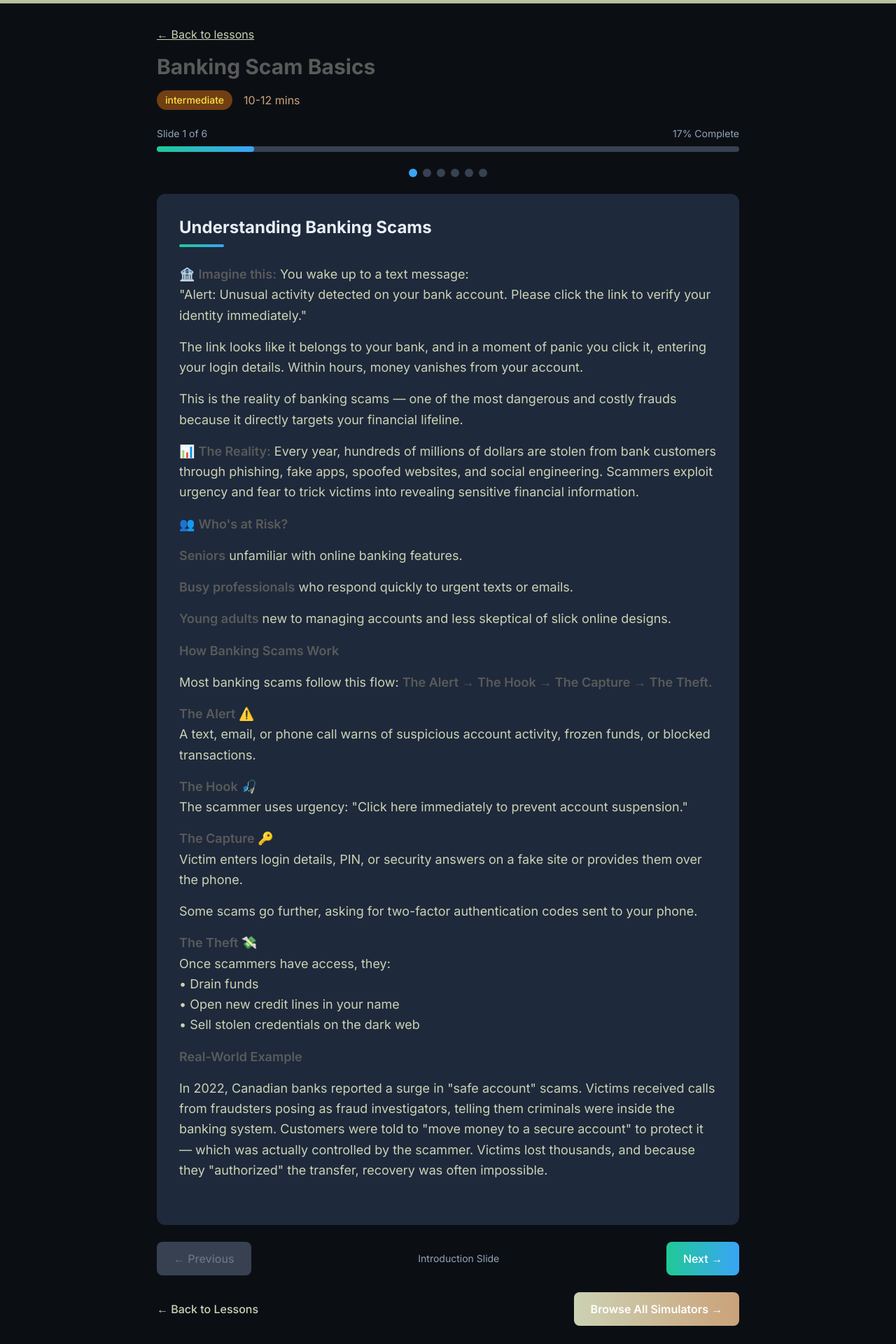
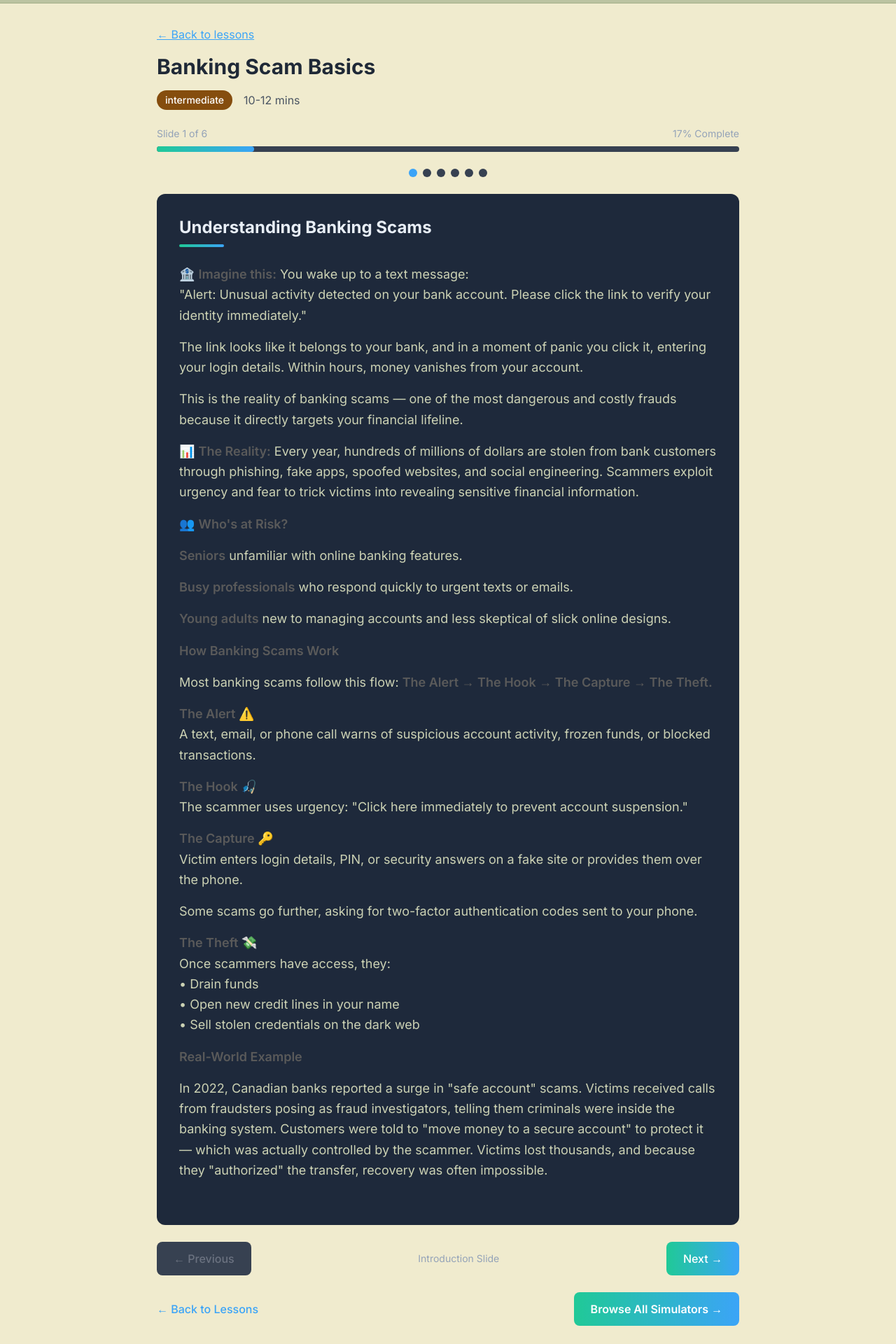
Before and after one commit to MrNuclear1/ai-scam-app, a Next.js app in the folder frontend/: page /lessons/banking-scams in a window 1280 px wide. Shown: the part 60-1980 px from the top of the page at 70% size. Built offline with nearby package versions, Linux system fonts and the light colour scheme.

Commit message:
Fix image loading issue - add error handling and ensure static export config

```diff
--- a/frontend/next.config.js
+++ b/frontend/next.config.js
@@ -8,7 +8,10 @@ const nextConfig = {
   // Disable server-side features for static export
   experimental: {
     esmExternals: true
-  }
+  },
+  // Ensure static files are copied during export
+  assetPrefix: '',
+  distDir: 'out'
 }
 
 export default nextConfig
--- a/frontend/src/app/lessons/[id]/page.tsx
+++ b/frontend/src/app/lessons/[id]/page.tsx
@@ -39,23 +39,23 @@ export default function LessonDetailPage({ params }: { params: { id: string } })
 	}
 
 	return (
-		<div className="min-h-screen w-full bg-[#0B0F14]">
+		<div className="min-h-screen w-full">
 			<div className="max-w-4xl mx-auto px-4 sm:px-6 lg:px-8 py-8">
 				{/* Header */}
 				<div className="mb-6">
-					<a href="/lessons" className="text-secondary-500 hover:text-secondary-600 underline mb-4 inline-block transition-colors duration-200">
+					<a href="/lessons" className="text-[#3BA4F7] hover:text-[#20C997] underline mb-4 inline-block transition-colors duration-200">
 						← Back to lessons
 					</a>
-					<h1 className="text-3xl font-bold text-text mb-4">{lesson.title}</h1>
+					<h1 className="text-3xl font-bold text-gray-800 mb-4">{lesson.title}</h1>
 					<div className="flex items-center gap-4 mb-6">
 						<span className={`px-3 py-1 rounded-full text-sm font-medium ${
-							lesson.difficulty === 'beginner' ? 'bg-green-900 text-green-300' :
-							lesson.difficulty === 'intermediate' ? 'bg-yellow-900 text-yellow-300' :
-							'bg-red-900 text-red-300'
+							lesson.difficulty === 'beginner' ? 'bg-green-800 text-white' :
+							lesson.difficulty === 'intermediate' ? 'bg-yellow-800 text-white' :
+							'bg-red-800 text-white'
 						}`}>
 							{lesson.difficulty}
 						</span>
-						<span className="text-primary-400">{lesson.duration}</span>
+						<span className="text-gray-600">{lesson.duration}</span>
 					</div>
 				</div>
 
@@ -66,13 +66,13 @@ export default function LessonDetailPage({ params }: { params: { id: string } })
 				<div className="flex justify-between items-center">
 					<a
 						href="/lessons"
-						className="text-secondary-500 hover:text-secondary-600 font-medium transition-colors duration-200"
+						className="text-[#3BA4F7] hover:text-[#20C997] font-medium transition-colors duration-200"
 					>
 						← Back to Lessons
 					</a>
 					<a
 						href="/simulator"
-						className="bg-gradient-to-r from-secondary-500 to-accent-500 hover:from-secondary-600 hover:to-accent-600 text-white font-semibold py-3 px-6 rounded-lg transition-all duration-300"
+						className="bg-gradient-to-r from-[#20C997] to-[#3BA4F7] hover:from-[#1BA085] hover:to-[#2A8EE6] text-white font-semibold py-3 px-6 rounded-lg transition-all duration-300"
 					>
 						Browse All Simulators →
 					</a>
--- a/frontend/src/app/sim/[persona]/page.tsx
+++ b/frontend/src/app/sim/[persona]/page.tsx
@@ -15,14 +15,14 @@ export default function SimulatorPersonaPage({ params }: { params: { persona: st
 	if (!persona) notFound();
 
 	return (
-		<div className="min-h-screen w-full bg-[#0B0F14]">
+		<div className="min-h-screen w-full">
 			<div className="max-w-4xl mx-auto px-4 sm:px-6 lg:px-8 py-8">
 				<div className="mb-6">
 					<a href="/simulator" className="text-[#3BA4F7] hover:text-[#20C997] underline mb-4 inline-block transition-colors duration-200">
 						← Back to persona selection
 					</a>
-					<h1 className="text-2xl sm:text-3xl font-bold text-[#E8EEF6] mb-2">{persona.title} Simulator</h1>
-					<p className="text-[#CBD5E1]">
+					<h1 className="text-2xl sm:text-3xl font-bold text-gray-800 mb-2">{persona.title} Simulator</h1>
+					<p className="text-gray-600">
 						Practice identifying {persona.title.toLowerCase()} tactics in a safe environment.
 					</p>
 				</div>
--- a/frontend/src/components/LessonContent.tsx
+++ b/frontend/src/components/LessonContent.tsx
@@ -18,6 +18,10 @@ export default function LessonContent({ content, image }: LessonContentProps) {
 						src={image}
 						alt="Lesson illustration"
 						className="w-full max-w-2xl mx-auto rounded-lg shadow-md"
+						onError={(e) => {
+							console.error('Image failed to load:', image);
+							e.currentTarget.style.display = 'none';
+						}}
 					/>
 				</div>
 			)}
```
